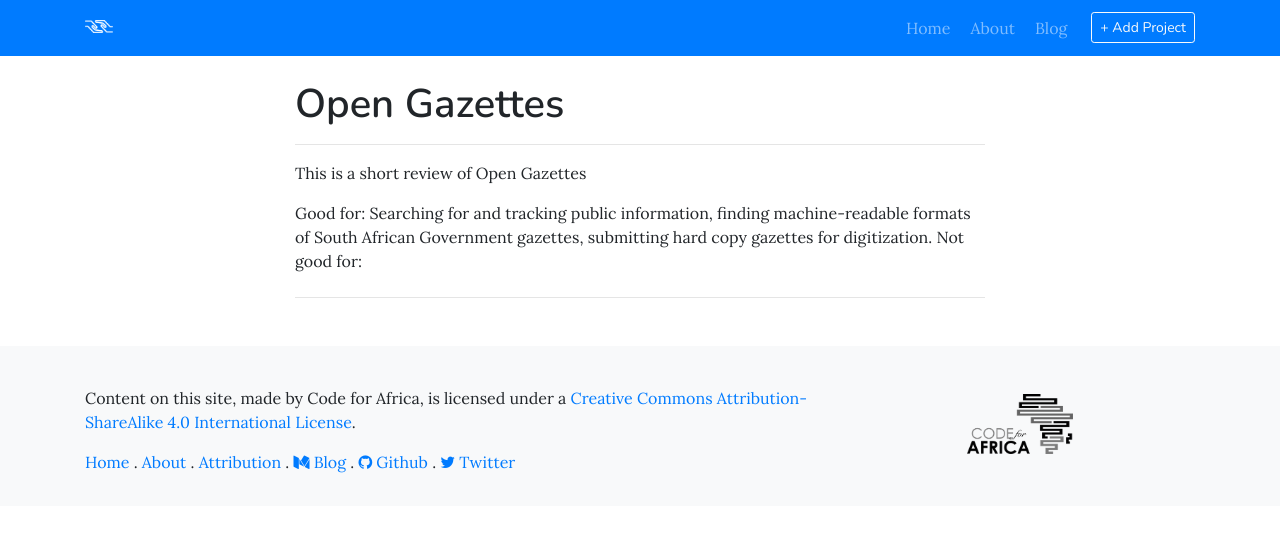
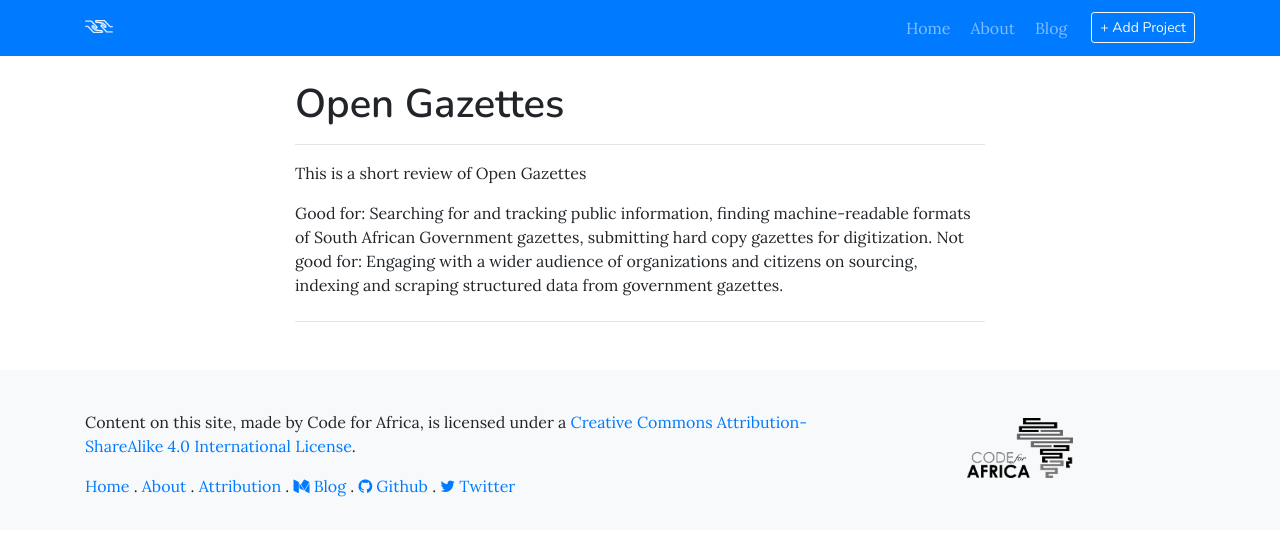
Before and after one commit to CodeForAfrica/africanCOMMONS, a Jekyll site: the page built from _reviews/open-gazettes.md, in a window 1280 px wide. Shown: the top 536 px of the page. Built offline with Jekyll 4.4.1, drawn with Linux system fonts in a browser that asks for light colours; comment, search, counter and statistics services are not loaded.

Commit message:
Update open-gazettes.md

```diff
--- a/_reviews/open-gazettes.md
+++ b/_reviews/open-gazettes.md
@@ -6,4 +6,4 @@ title: Open Gazettes
 This is a short review of Open Gazettes
 
 Good for: Searching for and tracking public information, finding machine-readable formats of South African Government gazettes, submitting hard copy gazettes for digitization.
-Not good for:
+Not good for: Engaging with a wider audience of organizations and citizens on sourcing, indexing and scraping structured data from government gazettes.
```
